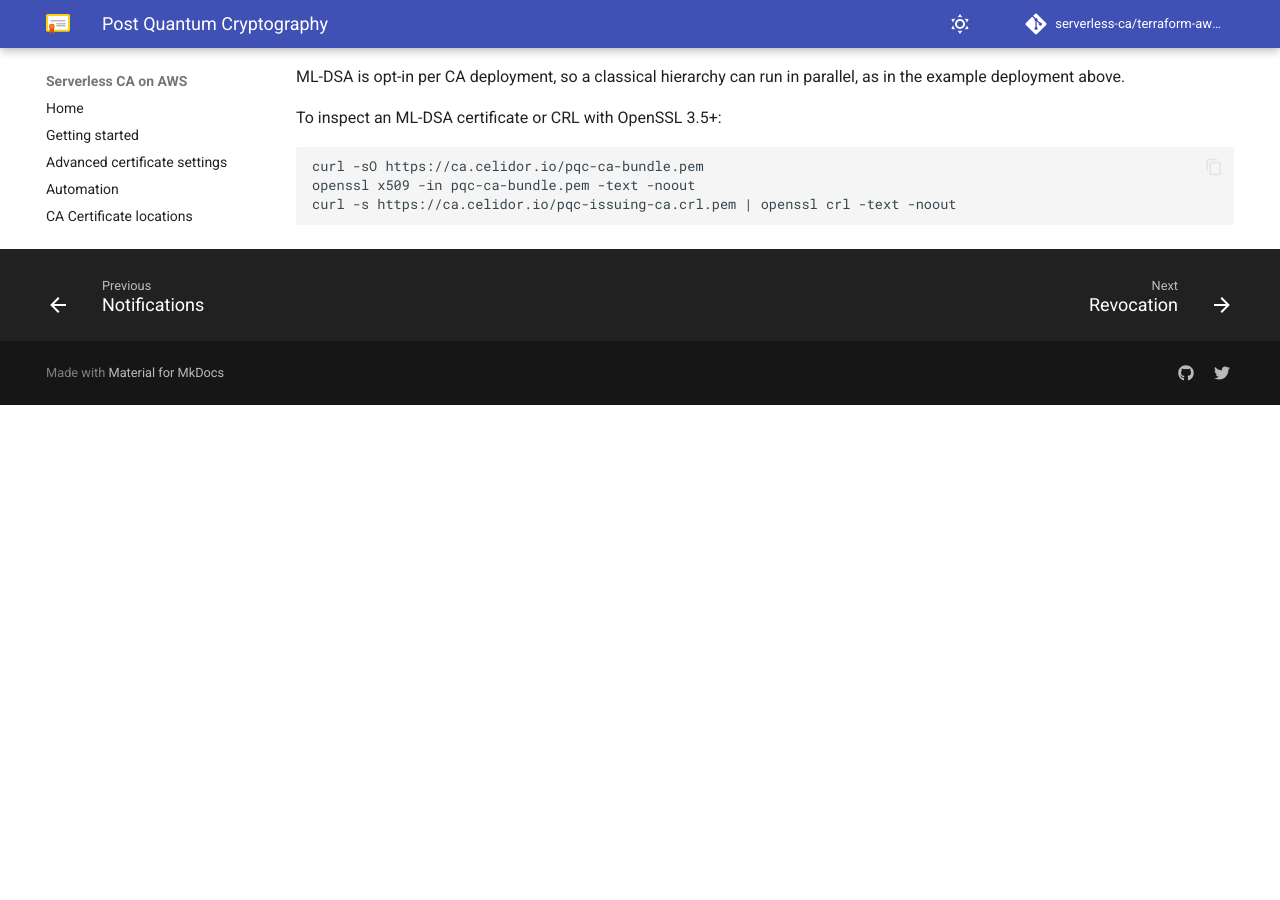
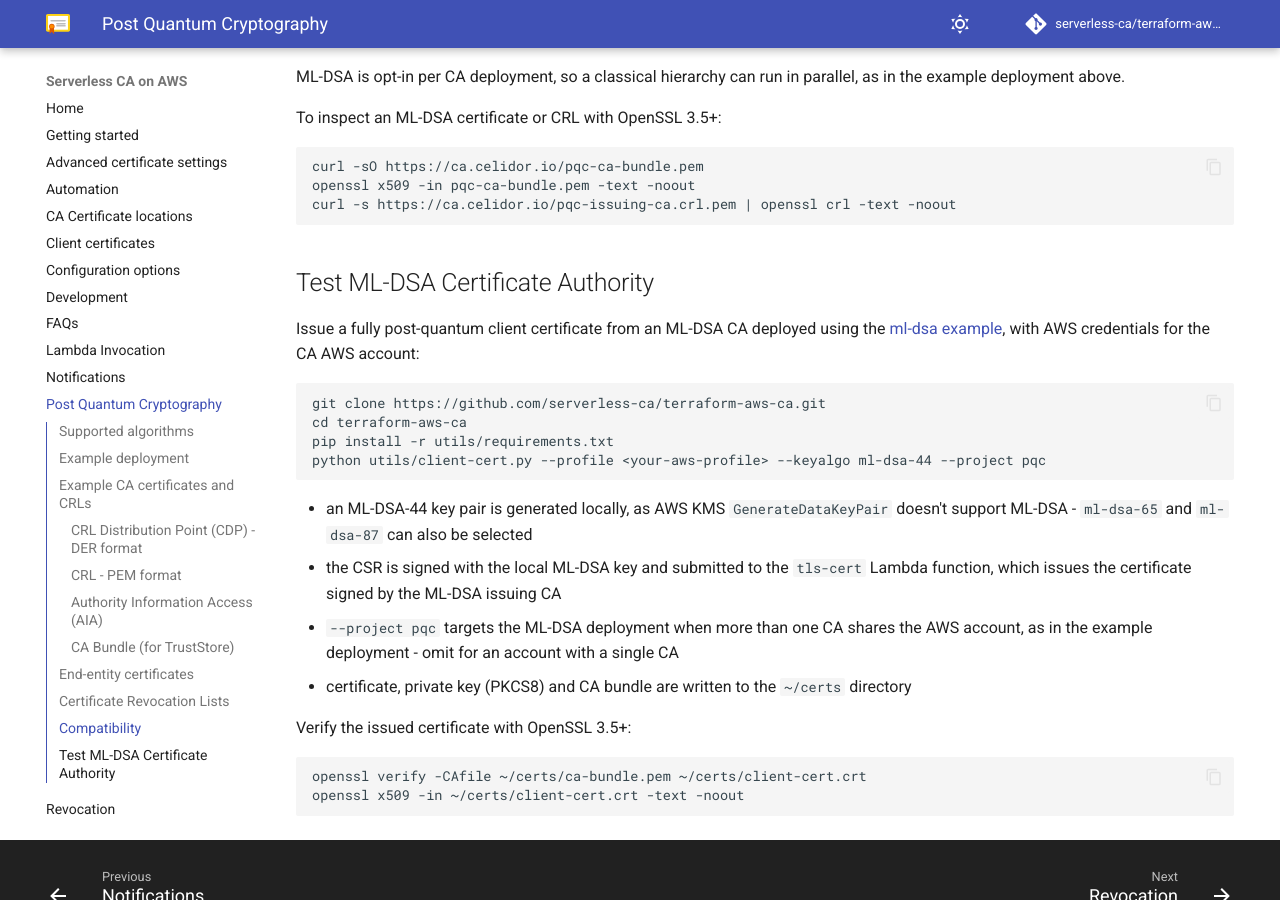
Before and after one commit to serverless-ca/terraform-aws-ca, an MkDocs documentation site: the page built from docs/pqc.md, in a window 1280 px wide and 900 px high, scrolled down 5111 px. Built offline with MkDocs 1.6.1 and Material for MkDocs 9.7.7, drawn with Linux system fonts in a browser that asks for light colours; comment, search, counter and statistics services are not loaded; before the commit the page ends 5516 px from its top, so only the background shows below that.

Commit message:
Update client cert test utility to support ML-DSA (#666)

````diff
--- a/docs/pqc.md
+++ b/docs/pqc.md
@@ -122,3 +122,31 @@ curl -sO https://ca.celidor.io/pqc-ca-bundle.pem
 openssl x509 -in pqc-ca-bundle.pem -text -noout
 curl -s https://ca.celidor.io/pqc-issuing-ca.crl.pem | openssl crl -text -noout
 ```
+
+## Test ML-DSA Certificate Authority
+
+Issue a fully post-quantum client certificate from an ML-DSA CA deployed using the
+[ml-dsa example](https://github.com/serverless-ca/terraform-aws-ca/tree/main/examples/ml-dsa),
+with AWS credentials for the CA AWS account:
+
+```bash
+git clone https://github.com/serverless-ca/terraform-aws-ca.git
+cd terraform-aws-ca
+pip install -r utils/requirements.txt
+python utils/client-cert.py --profile <your-aws-profile> --keyalgo ml-dsa-44 --project pqc
+```
+
+* an ML-DSA-44 key pair is generated locally, as AWS KMS `GenerateDataKeyPair` doesn't
+  support ML-DSA - `ml-dsa-65` and `ml-dsa-87` can also be selected
+* the CSR is signed with the local ML-DSA key and submitted to the `tls-cert` Lambda
+  function, which issues the certificate signed by the ML-DSA issuing CA
+* `--project pqc` targets the ML-DSA deployment when more than one CA shares the AWS
+  account, as in the example deployment - omit for an account with a single CA
+* certificate, private key (PKCS8) and CA bundle are written to the `~/certs` directory
+
+Verify the issued certificate with OpenSSL 3.5+:
+
+```bash
+openssl verify -CAfile ~/certs/ca-bundle.pem ~/certs/client-cert.crt
+openssl x509 -in ~/certs/client-cert.crt -text -noout
+```
````
Also changed, not shown: 2 other files.
